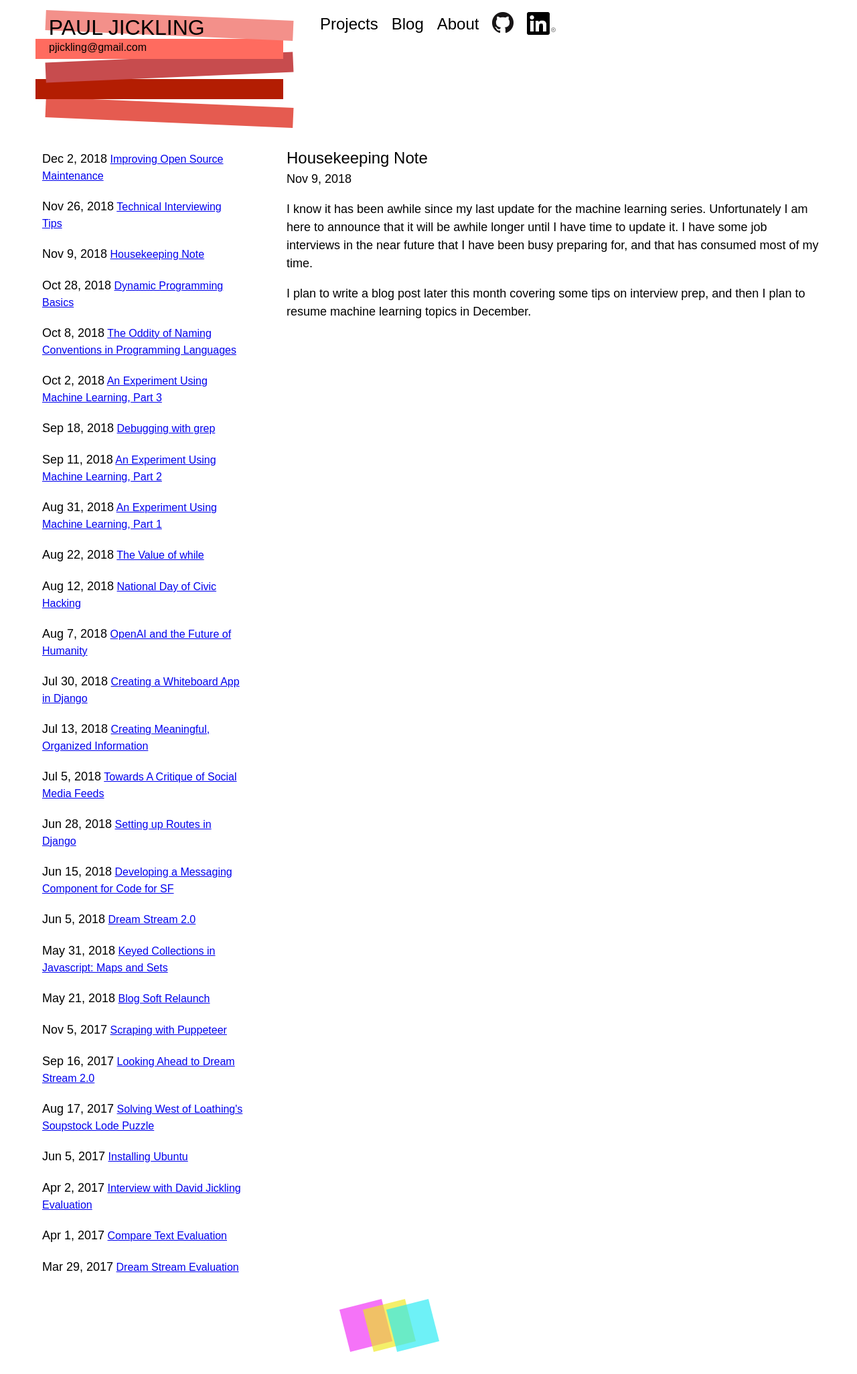
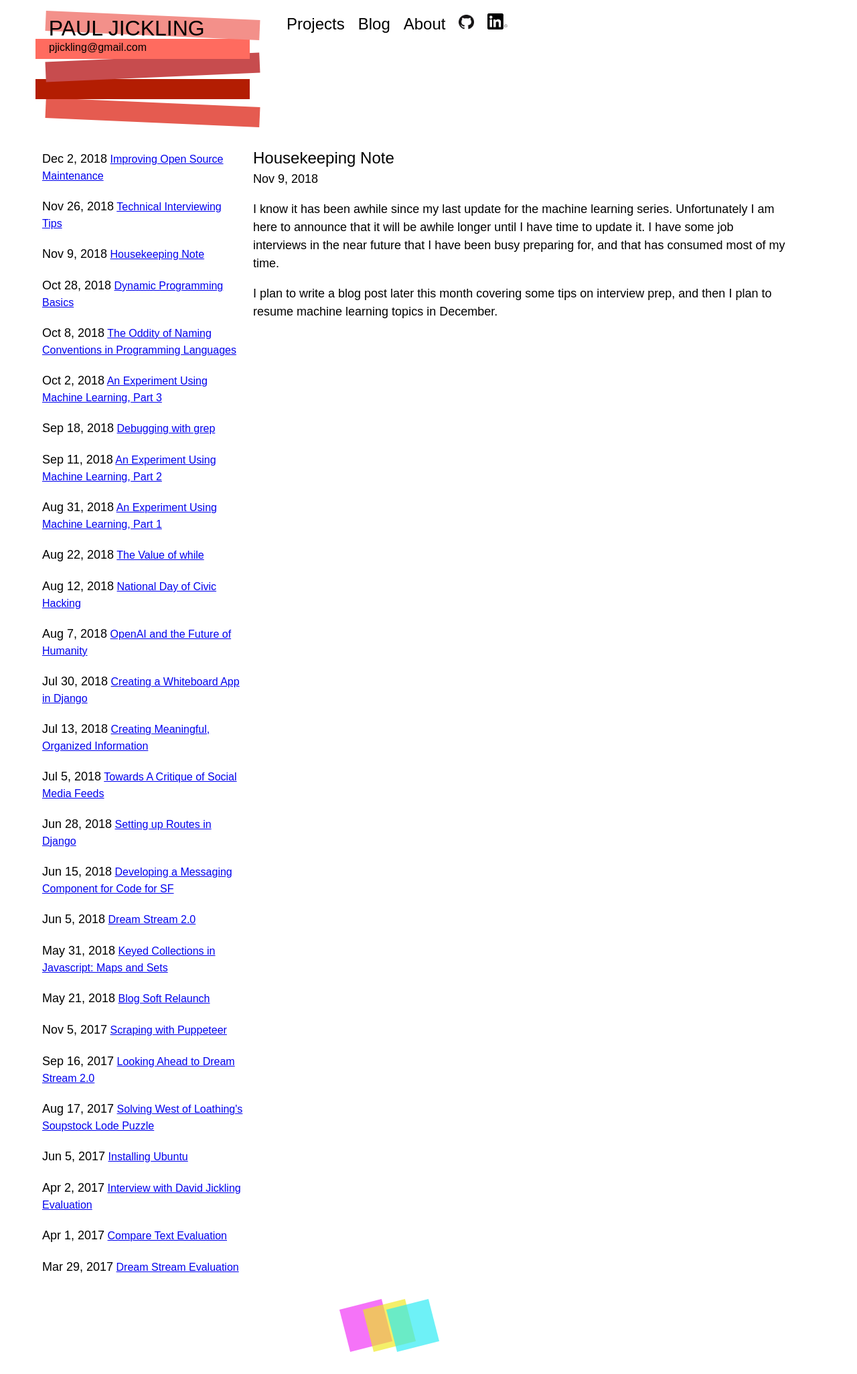
Before and after one commit to pauljickling/pauljickling.github.io, a Jekyll site: the page built from _posts/2018-11-09-housekeeping.markdown, in a window 1280 px wide. Shown: the whole page at 67% size. Built offline with Jekyll 4.4.1, drawn with Linux system fonts in a browser that asks for light colours; some web fonts are replaced.

Commit message:
More layout changes

```diff
--- a/assets/main.css
+++ b/assets/main.css
@@ -52,7 +52,7 @@ pre, code {
   grid-gap: 20px;
   margin-left: 5px;
   margin-right: 5px;
-  grid-template-columns: repeat(auto-fill, minmax(100px, 400px));
+  grid-template-columns: repeat(auto-fill, minmax(100px, 350px));
 }
 
 .blog-grid {
@@ -68,7 +68,7 @@ ul.post-list {
   grid-gap: 20px;
   padding-top: 10px;
   padding-bottom: 10px;
-  grid-template-columns: repeat(auto-fill, minmax(100px, 300px));
+  grid-template-columns: repeat(auto-fill, minmax(100px, 350px));
   max-width: 1440px;
 }
 
@@ -76,7 +76,7 @@ ul.post-list {
   display: grid;
   grid-gap: 40px;
   margin-left: 5px;
-  grid-template-columns: repeat(auto-fill, minmax(100px, 400px));
+  grid-template-columns: repeat(auto-fill, minmax(100px, 350px));
 }
 
 /* Navigation */
@@ -185,10 +185,6 @@ div.side-panel {
 
 article.post {
   margin-left: 5px;
-}
-
-div.post-content {
-  max-width: 100ch;
 }
 
 div.post-content {
@@ -458,13 +454,13 @@ span#email {
   .blog-grid {
     grid-template-columns: 500px auto;
   }
-}
-
-@media screen and (min-width: 1080px) {
   .nav-container {
     margin-left: 40px;
     margin-right: 40px;
   }
+}
+
+@media screen and (min-width: 1080px) {
   div.blog-grid {
     grid-template-columns: 1fr 3fr;
   }
@@ -475,6 +471,15 @@ span#email {
     width: 100%;
     margin-left: 5px;
   }
+/*
+  div.post-content {
+    margin-left: -50px;
+  }
+
+  header.post-header {
+    margin-left: -50px;
+  }
+*/
   #about-grid {
     margin-left: 60px;
     margin-right: 60px;
@@ -510,7 +515,7 @@ span#email {
   }
   div.side-panel {
     display: block;
-    max-width: 400px;
+    max-width: 350px;
   }
   article.post {
     margin-left: -5px;
```
